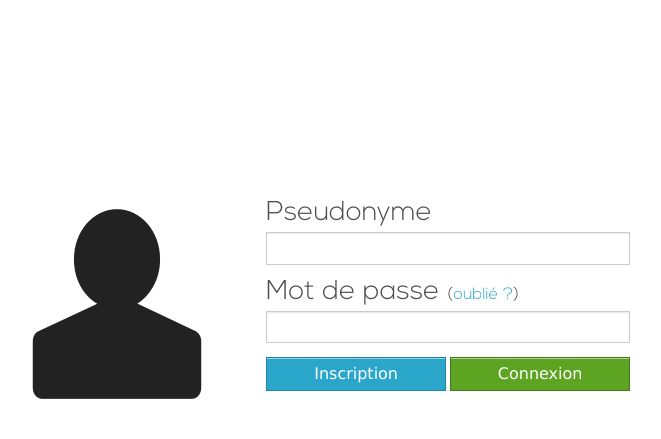
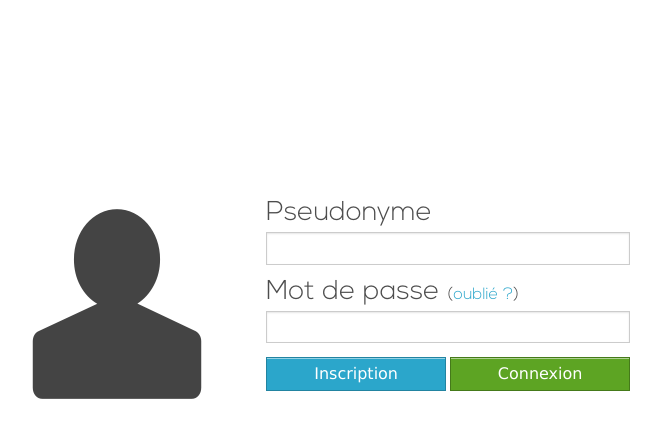
Before and after one commit to RynnHeldeD/HoneyPot, a PHP site: page / in a window 1280 px wide. Shown: the top 439 px of the page, without its empty margins (298-959 px from the left). Run offline with PHP 8.4, Linux system fonts and the light colour scheme.

Commit message:
Little CSS modifications (fonticon color) and indentation fixes.

```diff
--- a/assets/css/default.css
+++ b/assets/css/default.css
@@ -34,8 +34,9 @@ div.login-element {
 }
 
 div.login-element i {
-	float: right;
+	float    : right;
 	font-size: 13em;
+	color    : #444444;
 }
 
 div.login-element form label {
@@ -48,10 +49,10 @@ div.login-element form label span {
 }
 
 div.login-element form input {
-	font-family: "Verdana", "sans-serif";
-	float      : right;
+	font-family  : "Verdana", "sans-serif";
+	float        : right;
 	margin-bottom: 1em;
-	padding    : 0.4em;
+	padding      : 0.4em;
 }
 
 div.login-element form input.button {
```
